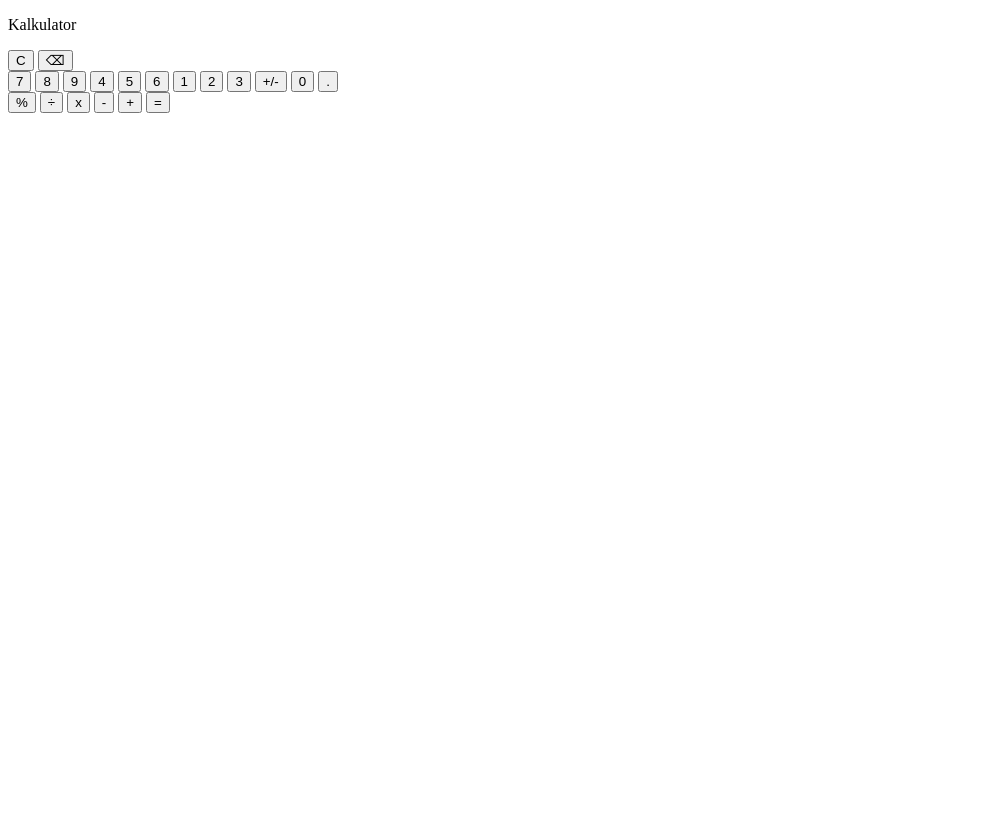
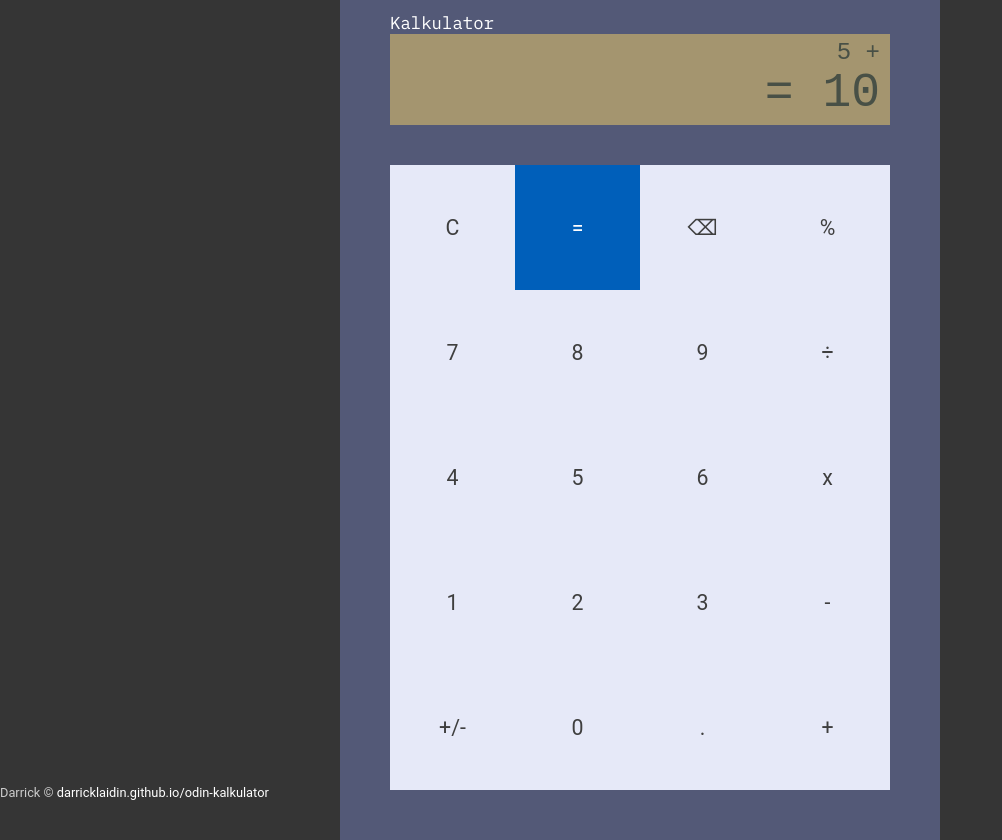
Before and after one commit to darricklaidin/Calculator, a plain HTML site: page index.html in a window 1280 px wide. Shown: the whole page, without its empty margins (0-1002 px from the left). Before the commit the page ends 800 px from the top, so only its background shows below. Drawn offline with Linux system fonts and the light colour scheme; a web font is replaced by a local one.

Commit message:
Implement css styling of page

```diff
--- a/index.html
+++ b/index.html
@@ -6,53 +6,48 @@
     <meta name="viewport" content="width=device-width, initial-scale=1.0">
     <title>Kalkulator</title>
     <link rel="icon" href="favicon.ico" type="image/x-icon">
+    <link rel="stylesheet" href="styles.css">
+    <script src="index.js" defer></script>
 </head>
 <body>
      <main>
         <div class="header">
-            <p>Kalkulator</p>
+            <p class="title">Kalkulator</p>
             <div class="output-screen">
                 <div class="operand-operator-area">
-                    <p id="other-operand"></p>
-                    <p id="operator"></p>
+                    <p id="other-operand">5</p>
+                    <p id="operator">+</p>
                 </div>
                 <div class="current-operand-area">
-                    <p id="current-operand"></p>
+                    <p id="equals-result-symbol">=</p>
+                    <p id="current-operand">10</p>
                 </div>
             </div>
         </div>
-        <!-- input area -->
-        <div class="input-area">
-            <div class="left-buttons">
-                <div class="clear-backspace">
+        <!-- numpad -->
+        <div class="numpad">
             <button id="clear">C</button>
+            <button class="operator" id="equals">=</button>
             <button id="backspace">⌫</button>
-                </div>
-                <div class="numpad">
+            <button class="operator" id="modulo">%</button>
             <button class="number" id="seven">7</button>
             <button class="number" id="eight">8</button>
             <button class="number" id="nine">9</button>
+            <button class="operator" id="divide">÷</button>
             <button class="number" id="four">4</button>
             <button class="number" id="five">5</button>
             <button class="number" id="six">6</button>
+            <button class="operator" id="multiply">x</button>
             <button class="number" id="one">1</button>
             <button class="number" id="two">2</button>
             <button class="number" id="three">3</button>
-                    <button class="number" id="set-sign">+/-</button>
+            <button class="operator" id="subtract">-</button>
+            <button class="operator" id="set-sign">+/-</button>
             <button class="number" id="zero">0</button>
             <button class="number" id="decimal-dot">.</button>
+            <button class="operator" id="add">+</button>
         </div>
-            </div>
-            <div class="right-buttons">
-                <button class="operator" id="modulo">%</button>
-                <button class="operator" id="divide">÷</button>
-                <button class="operator" id="multiply">x</button>
-                <button class="operator" id="subtract">-</button>
-                <button class="operator" id="add">+</button>
-                <button class="operator" id="equals">=</button>
-            </div>
-        </div>
-
      </main>
+     <footer>Darrick © <a href="https://youtube.com/">darricklaidin.github.io/odin-kalkulator</a></footer>
 </body>
 </html>
--- /dev/null
+++ b/styles.css
@@ -0,0 +1,156 @@
+@import url('https://fonts.googleapis.com/css2?family=IBM+Plex+Mono:wght@400;700&display=swap');
+@import url('https://fonts.googleapis.com/css2?family=Iceberg&display=swap');
+
+:root {
+    --title-font: 'IBM Plex Mono', monospace;
+    --title-font-size: 13pt;
+    --title-color: white;
+    --body-font: 'Roboto', sans-serif;
+    --body-background-color: #535977;
+    --output-screen-font: 'Iceberg', monospace;
+    --output-screen-background-color: #a4956f;
+    --output-font-color: #485046;
+    --output-current-operand-font-size: 10vw;
+    --output-other-operand-font-size: 4vw;
+    --numpad-background-color: #e6e9f8;
+    --numpad-button-background-color: #e6e9f8;
+    --numpad-button-background-color-active: rgb(255, 255, 255);
+    --numpad-button-font-color: #3f3f3f;
+    --numpad-button-border-line-width: 0.5px;
+    --numpad-button-border-color: #cccfd9;
+    --numpad-button-border-radius: 5px;
+    --numpad-button-font-size: 16pt;
+    --numpad-button-drop-shadow-x: 0px;
+    --numpad-button-drop-shadow-y: 4px;
+    --numpad-button-drop-shadow-blur: 4px;
+    --numpad-button-drop-shadow-size: 0px;
+    --numpad-equals-background-color: #005fba;
+    --numpad-equals-background-color-active: #4598e6;
+    --numpad-equals-font-color: white;
+}
+
+* {
+    margin: 0;
+    padding: 0;
+}
+
+html, body {
+    width: 100%;
+    height: 100%;
+    box-sizing: border-box;
+    font-family: var(--body-font);
+}
+
+body {
+    display: flex;
+    justify-content: center;
+    align-items: center;
+    background-color: #353535;
+}
+
+main {
+    width: 100%;
+    max-width: 500px;
+    display: flex;
+    flex-direction: column;
+    justify-content: center;
+    align-items: center;
+    background-color: var(--body-background-color);
+    gap: 40px;
+    padding: 50px;
+}
+
+button {
+    text-align: center;
+    vertical-align: middle;
+    aspect-ratio: 1/1;
+}
+
+.header {
+    width: 100%;
+    max-width: 500px;
+}
+
+.title {
+    font-size: var(--title-font-size);
+}
+
+.header > p {
+    font-family: var(--title-font);
+    color: var(--title-color);
+}
+
+.output-screen {
+    background-color: var(--output-screen-background-color);
+    color: var(--output-font-color);
+    text-align: right;
+    font-family: var(--output-screen-font);
+    padding: 5px 10px;
+}
+
+.operand-operator-area {
+    font-size: min(var(--output-other-operand-font-size), 18pt);
+}
+
+.operand-operator-area p {
+    display: inline-block;
+}
+
+.current-operand-area {
+    font-size: var(--output-current-operand-font-size);
+    font-size: min(var(--output-current-operand-font-size), 36pt);
+}
+
+.current-operand-area p {
+    /* only show this when equals button is pressed; toggle off upon clicking any other button */
+    display: inline-block;
+}
+
+.numpad {
+    display: grid;
+    grid-template-columns: 1fr 1fr 1fr 1fr;
+    user-select: none;
+    background-color: var(--numpad-background-color);
+    width: 100%;
+    max-width: 500px;
+    /* border: 1px solid blue; */
+}
+
+.numpad button {
+    /* box-shadow: var(--numpad-number-drop-shadow-x) var(--numpad-number-drop-shadow-y) var(--numpad-number-drop-shadow-blur) var(--numpad-number-drop-shadow-size) var(--numpad-number-border-color); */
+    /* border: var(--numpad-button-border-line-width) solid var(--numpad-button-border-color); */
+    /* border-radius: var(--numpad-button-border-radius); */
+    border: none;
+    font-size: var(--numpad-button-font-size);
+    color: var(--numpad-button-font-color);
+    background-color: var(--numpad-button-background-color);
+    font-family: inherit;
+}
+
+.numpad button:active {
+    background-color: var(--numpad-button-background-color-active);
+    transition: none;
+}
+
+#equals {
+    background-color: var(--numpad-equals-background-color);
+    color: var(--numpad-equals-font-color);
+}
+
+#equals:active {
+    background-color: var(--numpad-equals-background-color-active);
+    transition: 5ms;
+}
+
+footer {
+    font-size: 1vw;
+    color: #ccc;
+    position: fixed;
+    bottom: 0;
+    left: 0;
+}
+
+footer a, footer a:active, footer a:visited{
+    text-decoration: none;
+    color: white;
+}
```
Lines whose indentation alone changed are shown as unchanged.
